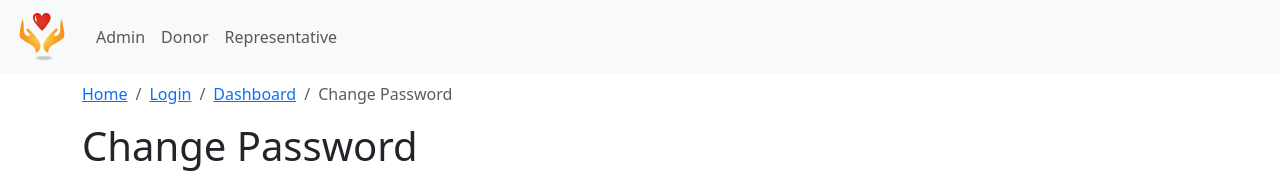
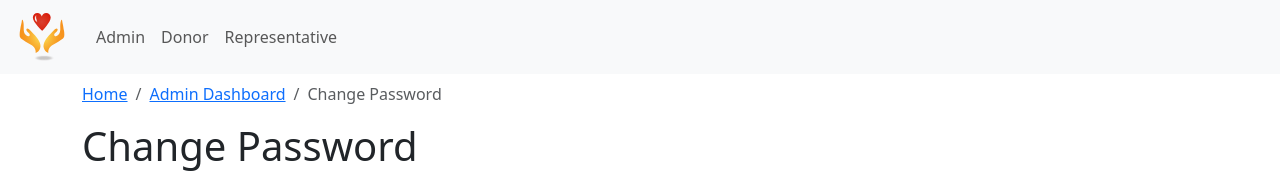
Before and after one commit to Karim-Yassin-Projects/SEProject, a React (Vite) app: page /changepassword in a window 1280 px wide. Shown: the top 173 px of the page. Built offline with nearby package versions, Linux system fonts and the light colour scheme; what rand-seed would draw is missing.

Commit message:
fixed admin breadcrumbs

```diff
--- a/src/admin/ChangePassword.tsx
+++ b/src/admin/ChangePassword.tsx
@@ -19,8 +19,7 @@ function ChangePassword() {
 
     const links = [
         {to: '/', label: 'Home'},
-        {to: '/adminlogin', label: 'Login'},
-        {to: '/Dashboard', label: 'Dashboard'},
+        {to: '/Dashboard', label: 'Admin Dashboard'},
         {to: '/ChangePassword', label: 'Change Password'},
     ];
     return (
--- a/src/admin/Dashboard.tsx
+++ b/src/admin/Dashboard.tsx
@@ -10,8 +10,7 @@ const Dashboard: React.FC = () => {
 
     const links = [
         {to: '/', label: 'Home'},
-        {to: '/adminlogin', label: 'Login'},
-        {to: '/Dashboard', label: 'Dashboard'}
+        {to: '/Dashboard', label: 'Admin Dashboard'}
     ];
 
     // Example data for submission counts
--- a/src/admin/DonorDocuments.tsx
+++ b/src/admin/DonorDocuments.tsx
@@ -3,8 +3,7 @@ import BreadCrumb from "../common/BreadCrumb.tsx";
 
 const links = [
     {to: '/', label: 'Home'},
-    {to: '/adminlogin', label: 'Login'},
-    {to: '/Dashboard', label: 'Dashboard'},
+    {to: '/Dashboard', label: 'Admin Dashboard'},
     {to: '/Donorsubmissions', label: 'Donor Submissions'},
     {to: '/Donordocuments',label: 'Donor Documents'},
 ];
--- a/src/admin/DonorSubmissions.tsx
+++ b/src/admin/DonorSubmissions.tsx
@@ -60,8 +60,7 @@ const DonorsSubmission: React.FC = () => {
 
     const links = [
         {to: '/', label: 'Home'},
-        {to: '/adminlogin', label: 'Login'},
-        {to: '/Dashboard', label: 'Dashboard'},
+        {to: '/Dashboard', label: 'Admin Dashboard'},
         {to: '/DonorSubmissions ', label: 'Donor Submissions'},
     ];
 
--- a/src/admin/OrganizationDetails.tsx
+++ b/src/admin/OrganizationDetails.tsx
@@ -24,8 +24,7 @@ const OrganizationDetails: React.FC<{ organization: Organization }> = ({ organiz
 
     const links = [
         {to: '/', label: 'Home'},
-        {to: '/adminlogin', label: 'Login'},
-        {to: '/Dashboard', label: 'Dashboard'},
+        {to: '/Dashboard', label: 'Admin Dashboard'},
         {to: '/RegisteredOrganizations', label: 'Registered Organizations'},
         {to: '/OrganizationDetails', label: 'Organization Details' }
     ];
--- a/src/admin/OrganizationDocuments.tsx
+++ b/src/admin/OrganizationDocuments.tsx
@@ -3,8 +3,7 @@ import BreadCrumb from "../common/BreadCrumb.tsx";
 
 const links = [
     {to: '/', label: 'Home'},
-    {to: '/adminlogin', label: 'Login'},
-    {to: '/Dashboard', label: 'Dashboard'},
+    {to: '/Dashboard', label: 'Admin Dashboard'},
     {to: '/organizationsubmissions', label: 'Organization Submissions'},
     {to: '/organizationdocuments',label: 'Organization Documents'},
 ];
--- a/src/admin/OrganizationSubmissions.tsx
+++ b/src/admin/OrganizationSubmissions.tsx
@@ -69,8 +69,7 @@ const OrganizationSubmissions: React.FC = () => {
     };
     const links = [
         {to: '/', label: 'Home'},
-        {to: '/adminlogin', label: 'Login'},
-        {to: '/Dashboard', label: 'Dashboard'},
+        {to: '/Dashboard', label: 'Admin Dashboard'},
         {to: '/OrganizationSubmissions ', label: 'Organization Submissions'},
     ];
 
--- a/src/admin/RegisteredDonors.tsx
+++ b/src/admin/RegisteredDonors.tsx
@@ -159,8 +159,7 @@ const RegisteredDonors: React.FC = () => {
 
     const links = [
         {to: '/', label: 'Home'},
-        {to: '/adminlogin', label: 'Login'},
-        {to: '/Dashboard', label: 'Dashboard'},
+        {to: '/Dashboard', label: 'Admin Dashboard'},
         {to: '/RegisteredDonors', label: 'Donors'},
     ];
 
--- a/src/admin/RegisteredOrganizations.tsx
+++ b/src/admin/RegisteredOrganizations.tsx
@@ -95,8 +95,7 @@ const RegisteredOrganizations: React.FC = () => {
     };
     const links = [
         {to: '/', label: 'Home'},
-        {to: '/adminlogin', label: 'Login'},
-        {to: '/Dashboard', label: 'Dashboard'},
+        {to: '/Dashboard', label: 'Admin Dashboard'},
         {to: '/RegisteredOrganizations', label: 'Registered Organizations'},
     ];
 
```
